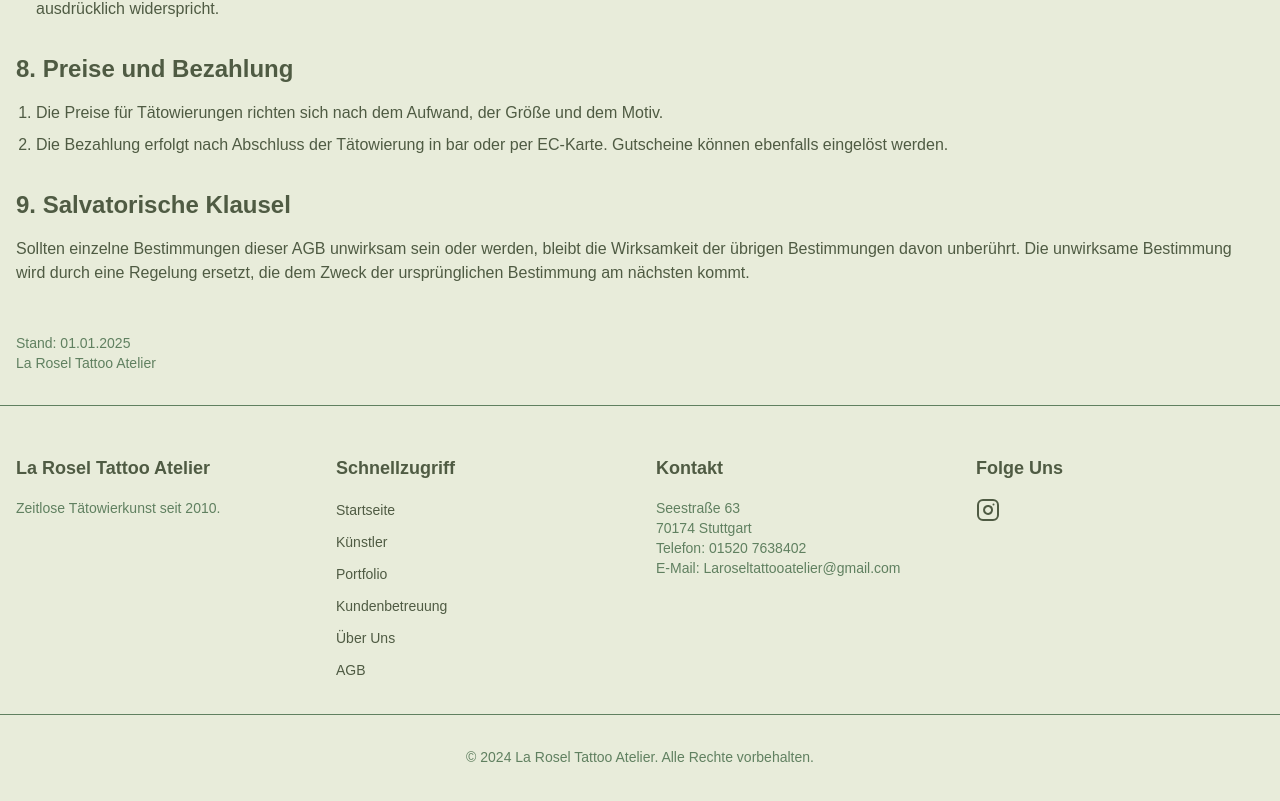
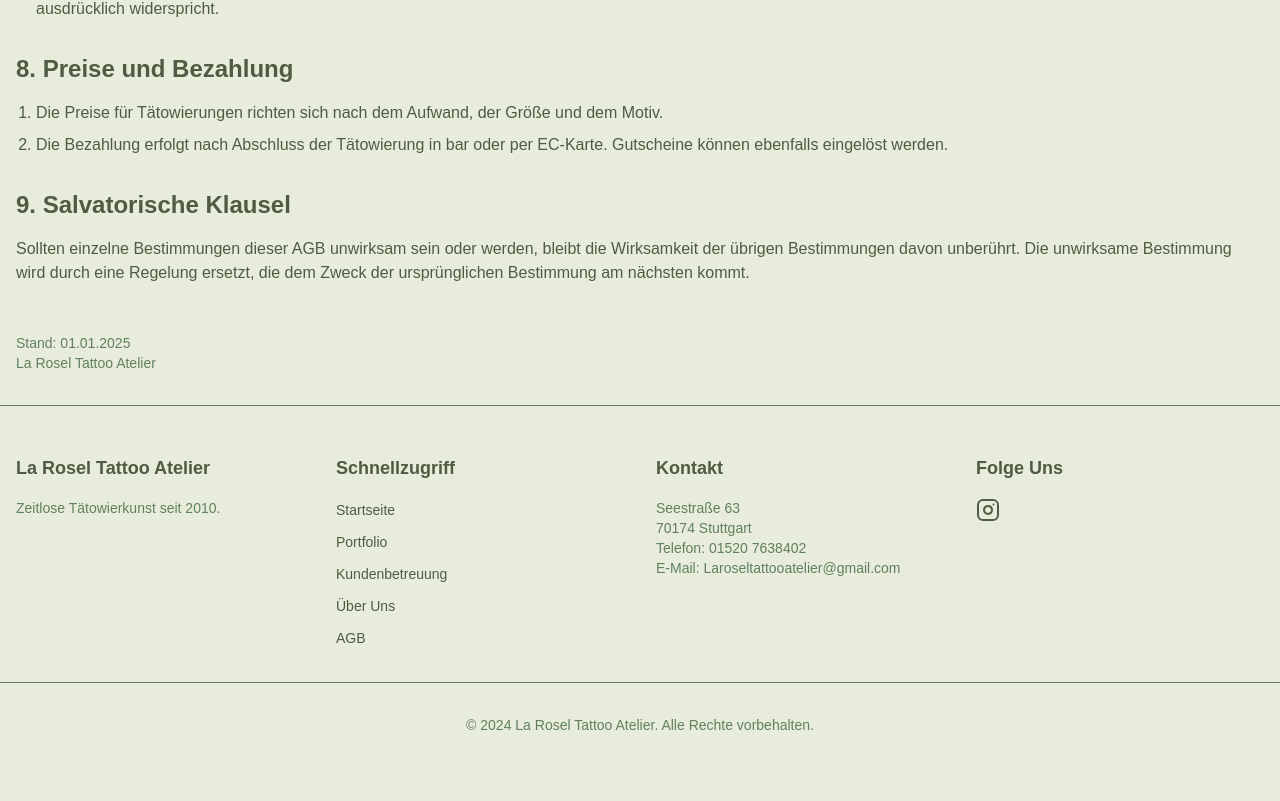
Before and after one commit to matveisch/tattoo-studio, a Next.js app: page /agb in a window 1280 px wide. Shown: the part 1415-2216 px from the top of the page. Built offline with nearby package versions, Linux system fonts and the light colour scheme.

Commit message:
Remove commented-out code and update imports in page, footer, and header components

```diff
--- a/app/page.tsx
+++ b/app/page.tsx
@@ -1,11 +1,10 @@
 import { AboutUs } from '@/components/AboutUs';
 import { Contact } from '@/components/Contact';
+import { StudioOwner } from '@/components/StudioOwner';
 import { Metadata } from 'next';
-import { ArtistsShowcase } from '../components/ArtistShowcase';
 import { ClientCare } from '../components/ClientCare';
 import Hero from '../components/Hero';
 import { StudioPortfolio } from '../components/StudioPortfolio';
-import { StudioOwner } from '@/components/StudioOwner';
 
 export const metadata: Metadata = {
   title: 'Home',
@@ -34,7 +33,7 @@ export default function Home() {
   return (
     <>
       <Hero />
-      <ArtistsShowcase />
+      {/* <ArtistsShowcase /> */}
       <StudioPortfolio />
       <ClientCare />
       <AboutUs />
--- a/components/Footer.tsx
+++ b/components/Footer.tsx
@@ -18,11 +18,11 @@ export function Footer() {
                   Startseite
                 </Link>
               </li>
-              <li>
+              {/* <li>
                 <Link href="/#artists" className="text-sm hover:underline">
                   Künstler
                 </Link>
-              </li>
+              </li> */}
               <li>
                 <Link href="/#portfolio" className="text-sm hover:underline">
                   Portfolio
--- a/components/Header.tsx
+++ b/components/Header.tsx
@@ -11,7 +11,7 @@ export function Header() {
   const pathname = usePathname();
 
   const navItems = [
-    { href: '/#artists', label: 'Künstler', isButton: false },
+    // { href: '/#artists', label: 'Künstler', isButton: false },
     { href: '/#portfolio', label: 'Portfolio', isButton: false },
     { href: '/#client-care', label: 'Kundenbetreuung', isButton: false },
     { href: '/#about', label: 'Über Uns', isButton: false },
```
